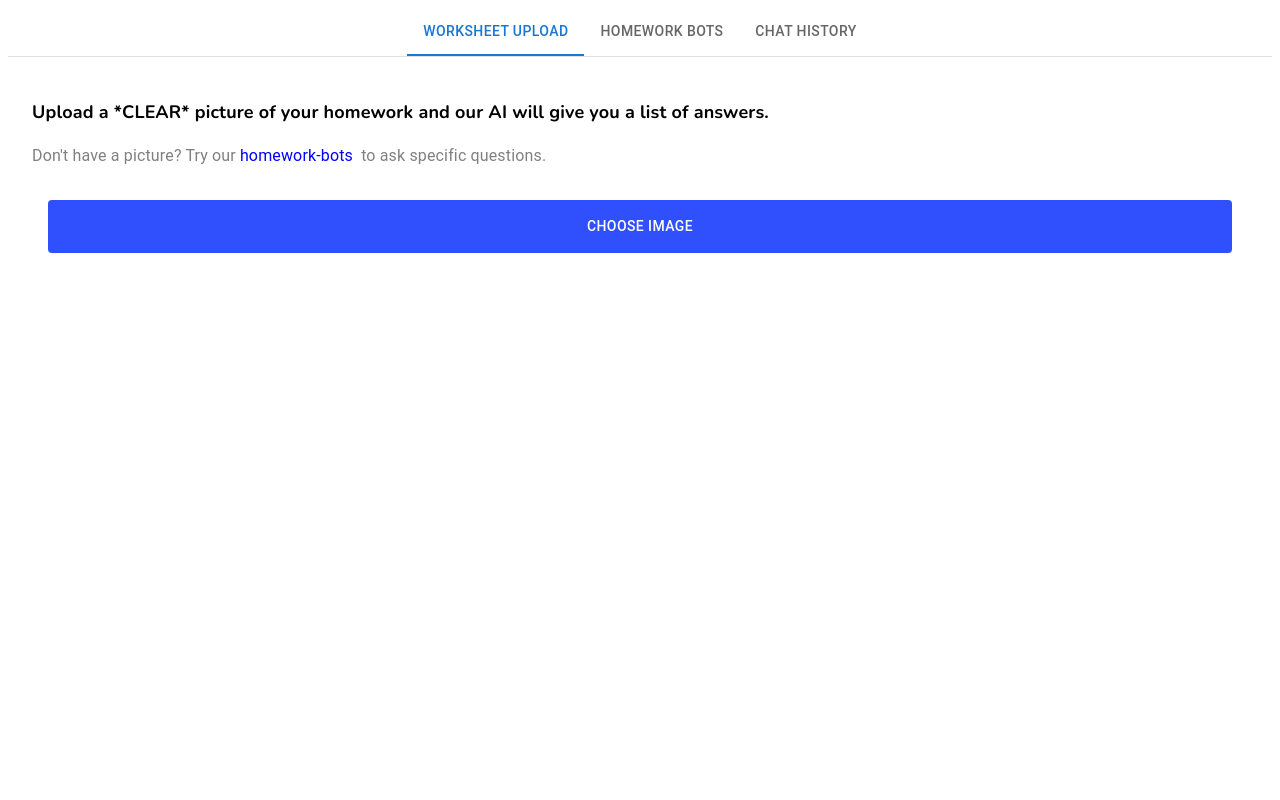
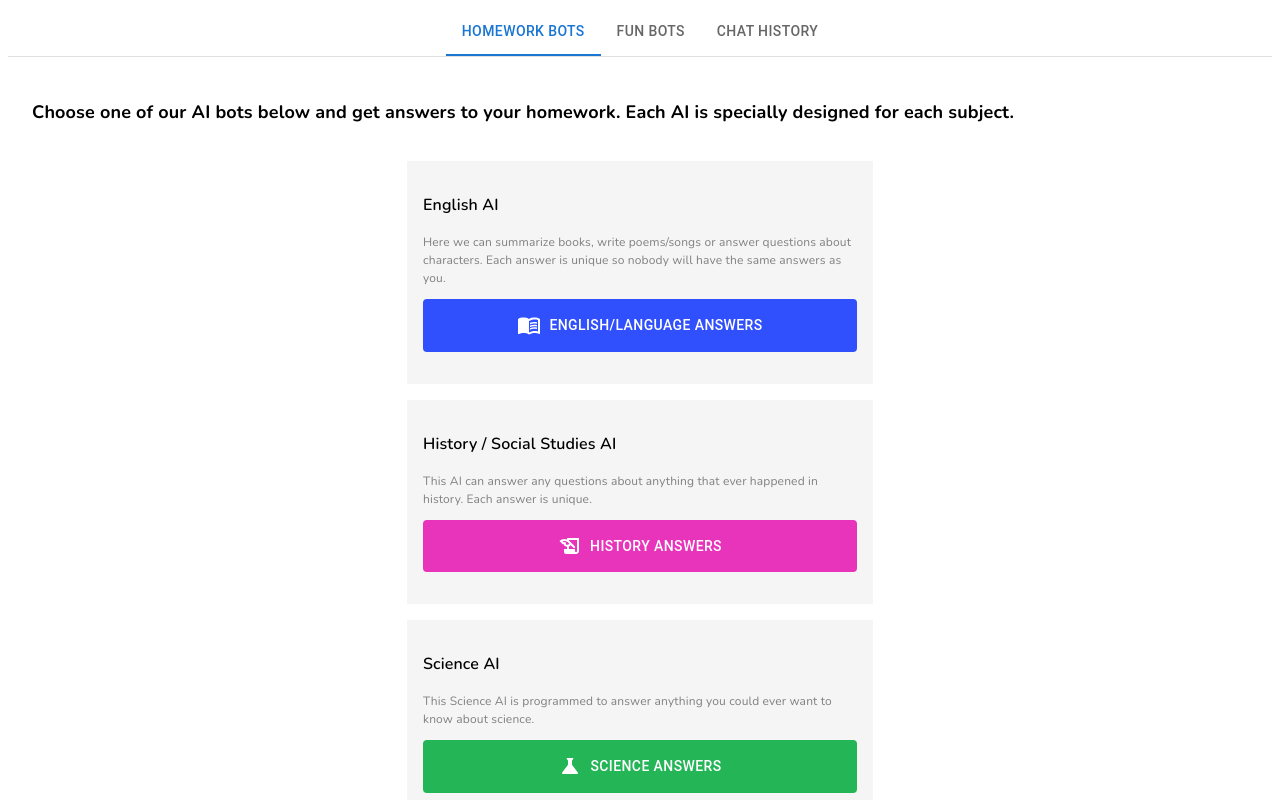
Before and after one commit to oddityai/oddity-front-end, a Next.js app: page /Tabs in a window 1280 px wide. Shown: the top 800 px of the page. Built offline with nearby package versions, Linux system fonts and the light colour scheme.

Commit message:
simple ui

```diff
--- a/pages/ImageUpload.js
+++ b/pages/ImageUpload.js
@@ -176,6 +176,14 @@ const ImageUploadModal = ({ handleChange, children, onSubmit, isLoading }) => {
 
   return (
     <>
+      <IconButton
+        onClick={() => handleInputClick("reply")}
+        color="gray"
+        aria-label="upload picture"
+        component="label"
+      >
+        <ImageIcon />
+      </IconButton>
       <div
         style={{
           padding: 16,
@@ -287,20 +295,6 @@ const ImageUploadModal = ({ handleChange, children, onSubmit, isLoading }) => {
         <img src="/x-mark.png" style={{ width: "40%", marginLeft: "30%" }} />
         <br />
         <br /> */}
-
-        <Button
-          style={{
-            zIndex: 10,
-            backgroundColor: "#304FFD",
-            padding: 14,
-            marginBottom: 16,
-            color: "white",
-            width: "100%",
-          }}
-          onClick={() => handleInputClick("reply")}
-        >
-          Choose Image
-        </Button>
       </div>
       <form onSubmit={generateFirebaseUrl}>
         <input
--- a/pages/Tabs.js
+++ b/pages/Tabs.js
@@ -71,21 +71,21 @@ export default function BasicTabs({ handleClick, answers, profileData }) {
           className={nunito.className}
           aria-label="basic tabs example"
         >
+          {/* <Tab
+            className={nunito.className}
+            label="WORKSHEET UPLOAD"
+            {...a11yProps(0)}
+          /> */}
           <Tab
             className={nunito.className}
-            label="WORKSHEET UPLOAD"
+            label="HOMEWORK BOTS"
             {...a11yProps(0)}
           />
           <Tab
             className={nunito.className}
-            label="HOMEWORK BOTS"
+            label="fun BOTS"
             {...a11yProps(1)}
           />
-          {/* <Tab
-            className={nunito.className}
-            label="fun BOTS"
-            {...a11yProps(2)}
-          /> */}
           <Tab
             className={nunito.className}
             label="Chat History"
@@ -105,7 +105,7 @@ export default function BasicTabs({ handleClick, answers, profileData }) {
           {/* <Tab label="Oddity Feed" {...a11yProps(4)} /> */}
         </Tabs>
       </Box>
-      <TabPanel value={value} index={0}>
+      {/* <TabPanel value={value} index={0}>
         <>
           <h3 className={nunito.className} style={{ fontSize: 18 }}>
             Upload a *CLEAR* picture of your homework and our AI will give you a
@@ -121,18 +121,18 @@ export default function BasicTabs({ handleClick, answers, profileData }) {
             </span>{" "}
             to ask specific questions.
           </p>
-          {/* <p>
+          <p>
             Please make sure the image is clear. The AI needs to be able to read
             the paper. It's not magic, it's technology.
             <br />
             <br />
             Disclaimer: *Just like cheating off the kid next to you, the answers
             are probably right but they might not all be right.
-          </p> */}
+          </p>
           <ImageUpload />
         </>
-      </TabPanel>
-      <TabPanel value={value} index={1}>
+      </TabPanel> */}
+      <TabPanel value={value} index={0}>
         <>
           <h3 className={nunito.className} style={{ fontSize: 18 }}>
             Choose one of our AI bots below and get answers to your homework.
@@ -142,7 +142,7 @@ export default function BasicTabs({ handleClick, answers, profileData }) {
         </>
       </TabPanel>
 
-      {/* <TabPanel value={value} index={2}>
+      <TabPanel value={value} index={1}>
         <>
           <h3 className={nunito.className} style={{ fontSize: 18 }}>
             Choose a fun/experimental AI bot to play with. Want a new AI bot?
@@ -150,7 +150,7 @@ export default function BasicTabs({ handleClick, answers, profileData }) {
           </h3>
           <Buttons2 handleClick={handleClick} />
         </>
-      </TabPanel> */}
+      </TabPanel>
       <TabPanel value={value} index={2}>
         <div>
           <h3 className={nunito.className} style={{ fontSize: 18 }}>
```
Also changed, not shown: pages/ChatBot.js (+9 -17 lines).
